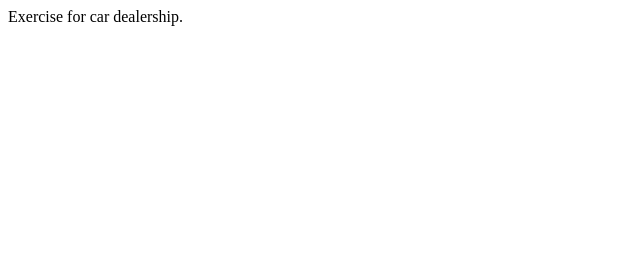
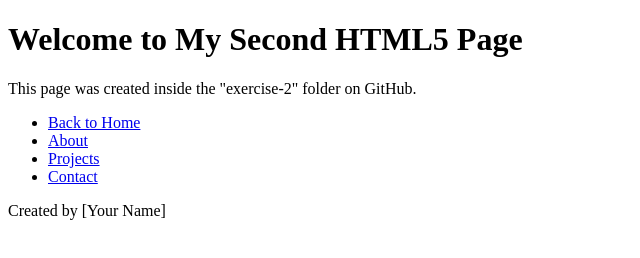
Before and after one commit to JuniorMoks/my-repowebsite, a plain HTML site: page Car Dealership exercise/index.html in a window 1280 px wide. Shown: the whole page, without its empty margins (0-640 px from the left). Drawn offline with Linux system fonts and the light colour scheme.

Commit message:
Update index.html

```diff
--- a/Car Dealership exercise/index.html
+++ b/Car Dealership exercise/index.html
@@ -1 +1,28 @@
-Exercise for car dealership.
+<!DOCTYPE html>
+<html lang="en">
+<head>
+    <meta charset="UTF-8">
+    <title>Exercise 2 - My HTML5 Page</title>
+</head>
+<body>
+
+    <header>
+        <h1>Welcome to My Second HTML5 Page</h1>
+        <p>This page was created inside the "exercise-2" folder on GitHub.</p>
+    </header>
+
+    <nav>
+        <ul>
+            <li><a href="../index.html">Back to Home</a></li>
+            <li><a href="#">About</a></li>
+            <li><a href="#">Projects</a></li>
+            <li><a href="#">Contact</a></li>
+        </ul>
+    </nav>
+
+    <footer>
+        <p>Created by [Your Name]</p>
+    </footer>
+
+</body>
+</html>
```
